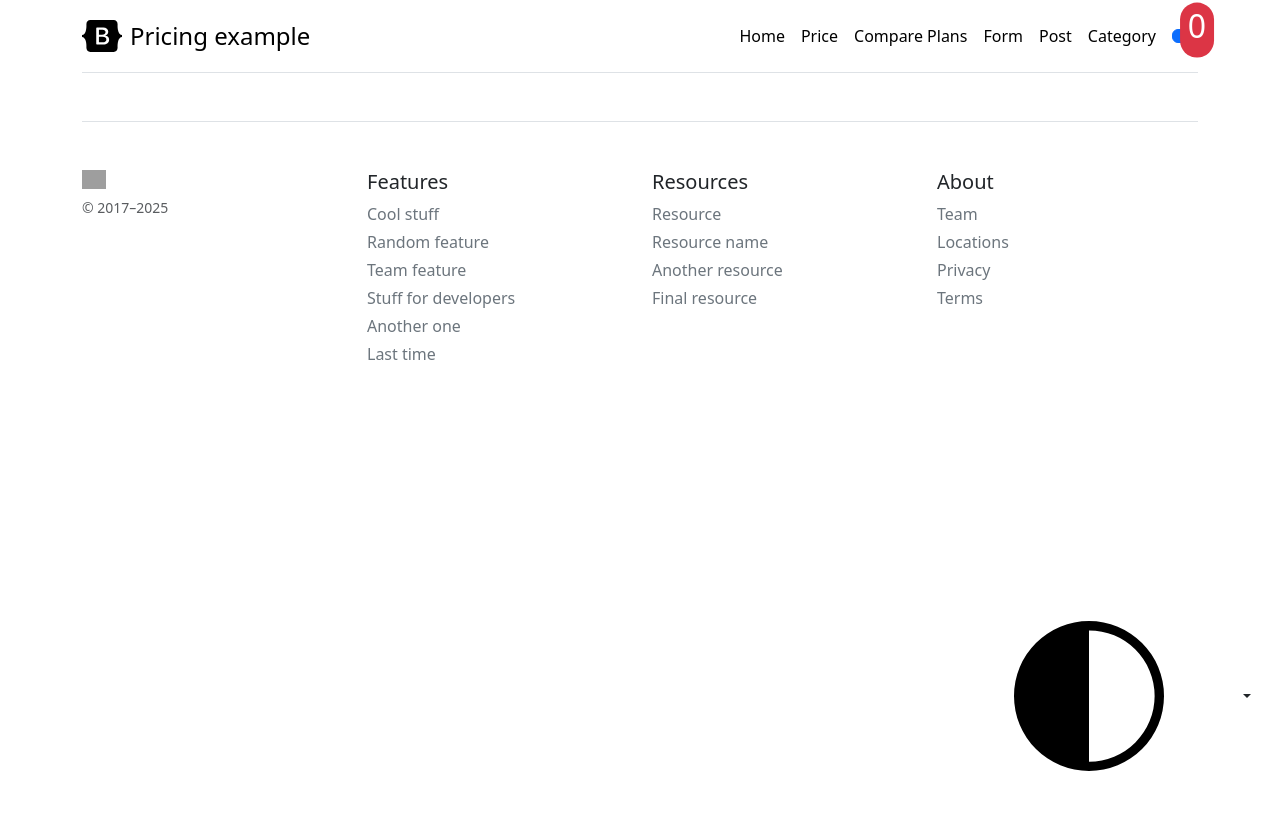
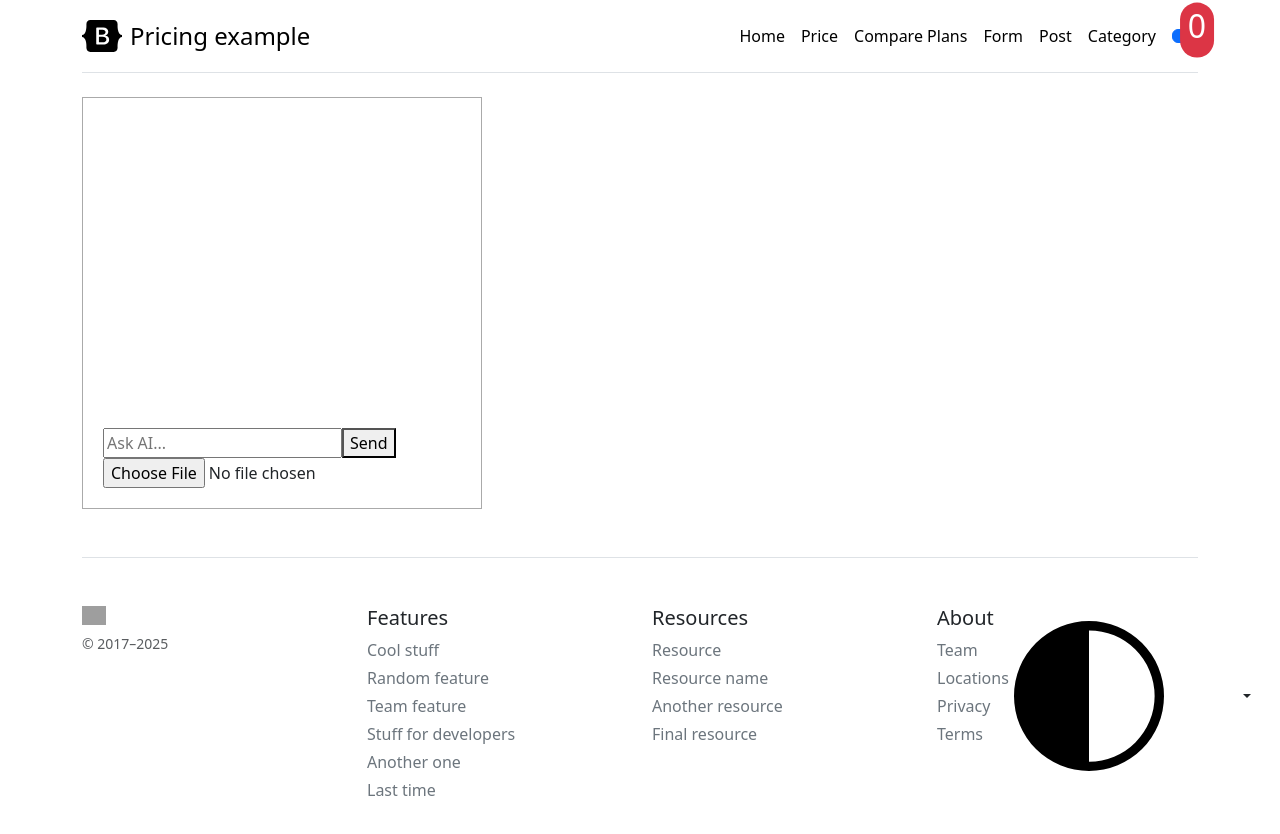
Before and after one commit to Safikur-Rahman/vue_class, a Vue app: page /open-image-ai in a window 1280 px wide. Shown: the top 834 px of the page. Before the commit the page ends 800 px from the top, so only its background shows below. Built offline with nearby package versions, Linux system fonts and the light colour scheme; grey boxes are pictures that could not be loaded.

Commit message:
ai Chat Box

```diff
--- a/package.json
+++ b/package.json
@@ -12,6 +12,7 @@
     "@fortawesome/fontawesome-free": "^7.1.0",
     "axios": "^1.13.2",
     "bootstrap": "^5.3.8",
+    "markdown-it": "^14.1.0",
     "pinia": "^3.0.4",
     "router": "^2.2.0",
     "vue": "^3.5.25",
--- /dev/null
+++ b/src/views/pages/openAi/ChatAI.vue
@@ -0,0 +1,75 @@
+<template>
+  <div class="ai-chat">
+    <div class="chat-window">
+      <div v-for="(msg, i) in conversation" :key="i">
+        <p><strong>{{ msg.sender }}:</strong></p>
+        <!-- Render AI messages as Markdown -->
+        <div v-if="msg.sender === 'AI'" v-html="renderMarkdown(msg.text)"></div>
+        <p v-else>{{ msg.text }}</p>
+      </div>
+    </div>
+
+    <input
+      v-model="userMessage"
+      placeholder="Ask AI..."
+      @keyup.enter="sendToAI"
+    />
+    <button @click="sendToAI">Send</button>
+  </div>
+</template>
+
+<script setup>
+import { ref } from 'vue'
+import axios from 'axios'
+import MarkdownIt from 'markdown-it'
+
+const conversation = ref([])
+const userMessage = ref('')
+const md = new MarkdownIt()
+
+// Convert markdown text to HTML
+const renderMarkdown = (text) => md.render(text)
+
+const sendToAI = async () => {
+  if (!userMessage.value) return
+
+  const userInput = userMessage.value
+  conversation.value.push({
+    sender: 'You',
+    text: userInput
+  })
+  userMessage.value = ''
+
+  try {
+    const res = await axios.post(
+      'http://127.0.0.1:8000/api/ai-chat',
+      { message: userInput },
+      { headers: { 'Content-Type': 'application/json' } }
+    )
+
+    conversation.value.push({
+      sender: 'AI',
+      text: res.data
+    })
+  } catch (error) {
+    console.error(error)
+    conversation.value.push({
+      sender: 'AI',
+      text: 'Error: Could not get response from AI.'
+    })
+  }
+}
+</script>
+
+<style>
+.ai-chat {
+  width: 400px;
+  border: 1px solid #aaa;
+  padding: 20px;
+}
+.chat-window {
+  height: 300px;
+  overflow-y: auto;
+  margin-bottom: 10px;
+}
+</style>
--- /dev/null
+++ b/src/views/pages/openAi/ChatImageAI.vue
@@ -0,0 +1,82 @@
+<template>
+  <div class="ai-chat">
+    <div class="chat-window">
+      <div v-for="(msg, i) in conversation" :key="i">
+        <p><strong>{{ msg.sender }}:</strong></p>
+        <div v-if="msg.type === 'text'" v-html="renderMarkdown(msg.text)"></div>
+        <div v-else-if="msg.type === 'image'">
+          <img :src="msg.url" alt="Uploaded" style="max-width: 100%; margin-top: 10px;" />
+          <p><strong>Result:</strong> {{ msg.result }}</p>
+        </div>
+      </div>
+    </div>
+
+    <input
+      v-model="userMessage"
+      placeholder="Ask AI..."
+      @keyup.enter="sendToAI"
+    />
+    <button @click="sendToAI">Send</button>
+
+    <input type="file" @change="uploadImage" />
+  </div>
+</template>
+
+<script setup>
+import { ref } from 'vue'
+import axios from 'axios'
+import MarkdownIt from 'markdown-it'
+
+const conversation = ref([])
+const userMessage = ref('')
+const md = new MarkdownIt()
+
+const renderMarkdown = (text) => md.render(text)
+
+const sendToAI = async () => {
+  if (!userMessage.value) return
+
+  const userInput = userMessage.value
+  conversation.value.push({ sender: 'You', type: 'text', text: userInput })
+  userMessage.value = ''
+
+  try {
+    const res = await axios.post('http://127.0.0.1:8000/api/ai-chat', { message: userInput })
+    conversation.value.push({ sender: 'AI', type: 'text', text: res.data })
+  } catch (error) {
+    console.error(error)
+    conversation.value.push({ sender: 'AI', type: 'text', text: 'Error: Could not get response from AI.' })
+  }
+}
+
+// Upload image
+const uploadImage = async (event) => {
+  const file = event.target.files[0]
+  if (!file) return
+
+  const formData = new FormData()
+  formData.append('image', file)
+
+  try {
+    const res = await axios.post('http://127.0.0.1:8000/api/upload-image', formData, {
+      headers: { 'Content-Type': 'multipart/form-data' }
+    })
+
+    // Show uploaded image and result
+    conversation.value.push({
+      sender: 'AI',
+      type: 'image',
+      url: res.data.url,       // saved image URL
+      result: res.data.result  // analysis or details from backend
+    })
+  } catch (error) {
+    console.error(error)
+    conversation.value.push({ sender: 'AI', type: 'text', text: 'Error: Could not upload image.' })
+  }
+}
+</script>
+
+<style>
+.ai-chat { width: 400px; border: 1px solid #aaa; padding: 20px; }
+.chat-window { height: 300px; overflow-y: auto; margin-bottom: 10px; }
+</style>
```
Also changed, not shown: src/routes/index.ts (+8 -1 lines), 1 other file (tests, documents, lock files or other folders).
